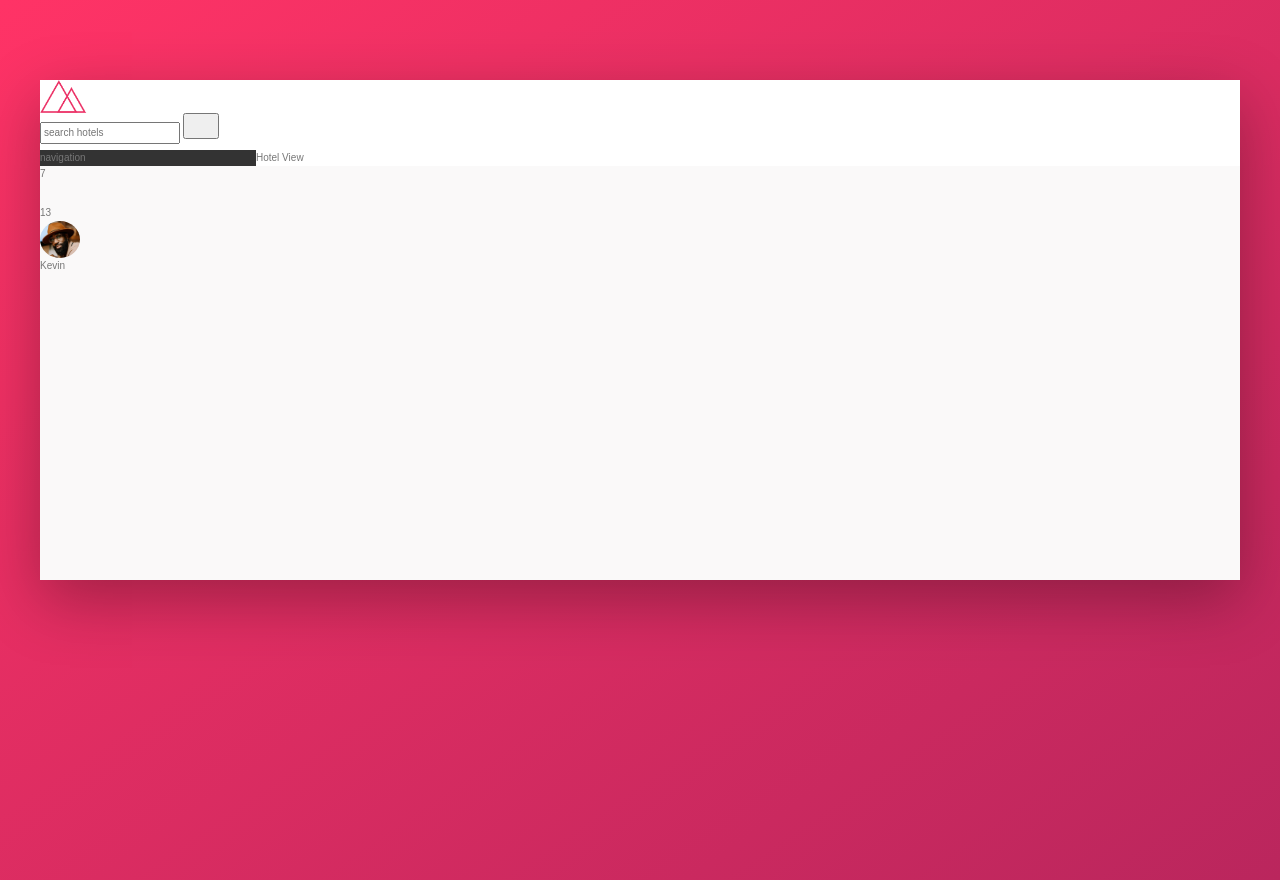
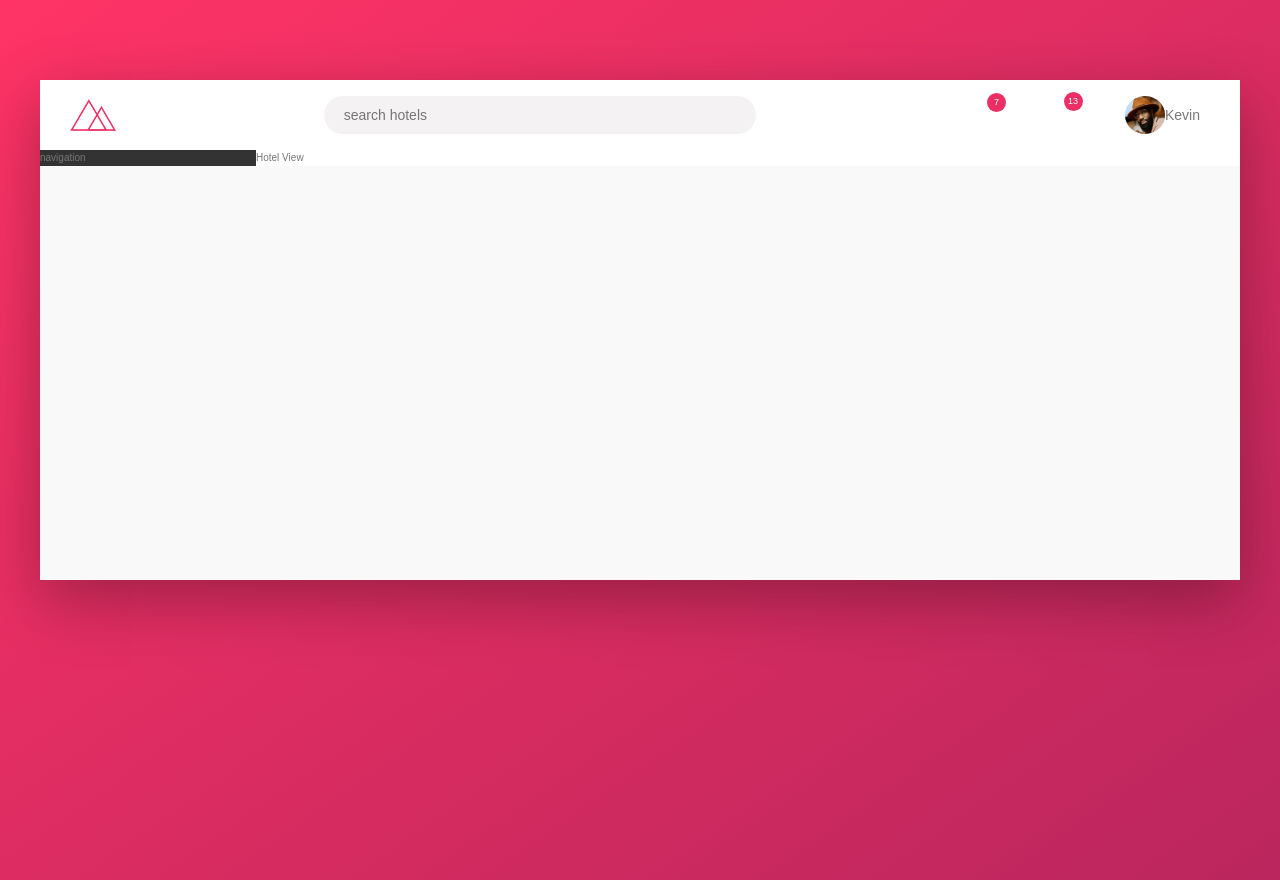
Before and after one commit to johnsonmkevin/TrilloProject, a website: page index.html in a window 1280 px wide. Drawn offline with Linux system fonts and the light colour scheme.

Commit message:
header section

```diff
--- a/index.html
+++ b/index.html
@@ -25,13 +25,13 @@
             <svg class="user-nav__icon">
               <use xlink:href="img/sprite.svg#icon-bookmark"></use>
             </svg>
-            <span class="user-nav__notification">7</span>
+            <span class="user-nav__notification user-nav__notification--bookmark">7</span>
           </div>
           <div class="user-nav__icon-box">
             <svg class="user-nav__icon">
               <use xlink:href="img/sprite.svg#icon-chat"></use>
             </svg>
-            <span class="user-nav__notification">13</span>
+            <span class="user-nav__notification user-nav__notification--message">13</span>
           </div>
           <div class="user-nav__user">
             <img src="/img/user.jpg" alt="kevin username picture" class="user-nav__user-photo" />
--- a/sass/base/_base.scss
+++ b/sass/base/_base.scss
@@ -39,13 +39,7 @@ body {
 html {
   font-size: 62.5%;
 }
-img,
-picture,
-video,
-canvas,
-svg {
-  display: block;
-}
+
 input,
 button,
 textarea,
--- a/sass/layout/_header.scss
+++ b/sass/layout/_header.scss
@@ -2,40 +2,119 @@
   height: 7rem;
   background-color: #fff;
   border-bottom: var(--color-grey-light-1);
+  display: flex;
+  justify-content: space-between;
+  align-items: center;
+  font-size: 1.4rem;
 }
 
 //Logo
 
 .logo {
   height: 3.25rem;
+  margin-left: 3rem;
 }
 
 ///Search
 .search {
+  flex: 0 0 40%;
+  display: flex;
+  align-items: center;
+  justify-content: center;
   &__input {
+    font-family: inherit;
+    font-size: inherit;
+    background-color: var(--color-grey-light-2);
+    border: none;
+    padding: 0.8rem 2rem;
+    border-radius: 100px;
+    width: 90%;
+    transition: all 0.2s;
+    &:focus {
+      outline: none;
+      width: 100%;
+      background-color: var(--color-grey-light-2);
+    }
+    &::-webkit-input-placeholder {
+      font-weight: 200;
+    }
   }
   &__button {
+    border: none;
+    margin-left: -3.9rem;
+    background-color: var(--color-grey-light-2);
+    &:focus {
+      outline: none;
+    }
+    &:active {
+      transform: translateY(3px);
+    }
   }
   &__icon {
     height: 2rem;
     width: 2rem;
+    fill: var(--color-grey-dark-3);
   }
 }
 //user navigation
 
 .user-nav {
+  display: flex;
+  align-self: stretch;
+  align-items: center;
+  gap: 1.2rem;
+  & > * {
+    padding: 0 2rem;
+    cursor: pointer;
+
+    height: 100%;
+  }
+  & > *:hover {
+    background-color: var(--color-grey-light-2);
+  }
   &__icon-box {
+    display: flex;
+    align-items: center;
+    position: relative;
+    span {
+      display: flex;
+      align-items: center;
+      justify-content: center;
+    }
   }
   &__icon {
     height: 2.25rem;
     width: 2.25rem;
+    fill: var(--color-grey-dark-2);
   }
   &__notification {
+    position: absolute;
+    text-align: center;
+    font-size: 0.9rem;
+    height: 1.9rem;
+    width: 1.9rem;
+    background-color: var(--color-primary);
+    color: #fff;
+    border-radius: 50%;
+
+    &--bookmark {
+      top: 1.3rem;
+      right: 1.2rem;
+    }
+    &--message {
+      top: 1.2rem;
+      right: 1rem;
+    }
   }
+
   &__user {
+    display: flex;
+    align-items: center;
   }
   &__user-name {
+    margin-right: 2rem;
   }
+
   &__user-photo {
     height: 3.75rem;
     border-radius: 50%;
```
Also changed, not shown: css/all.css, css/all.min.css.
